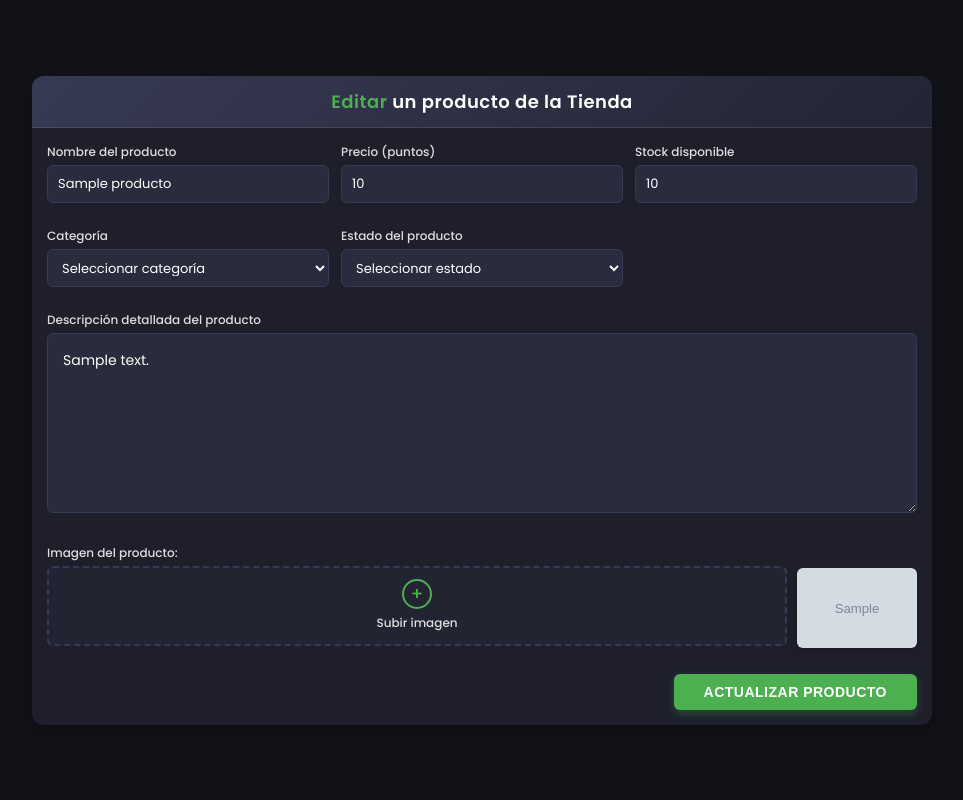
After one commit to naten365/trashcicle-app, a PHP site: page /editar-producto.php?id=1 in a window 1280 px wide. The commit adds this page. Shown: the whole page, without its empty margins (158-1121 px from the left). Run offline with PHP 8.4, Linux system fonts and the light colour scheme; the visitor is signed in with stand-in values (Sample User, id 1); tables that the repository leaves empty or names only in its code hold one stand-in row (values such as "Sample post"); grey boxes marked "Sample" are stand-in pictures.

Commit message:
Funciones princiaples de dashboard del producto

```diff
--- a/src/public/dashboard-products.php
+++ b/src/public/dashboard-products.php
@@ -111,7 +111,7 @@ function totalPuntosClientes(){
                 <h1>Panel de Productos</h1>
                 <div class="page-actions">
                     <button class="btn btn-secondary"><i class="fas fa-download"></i> Exportar</button>
-                    <button class="btn btn-primary" onclick="window.location.href='add-products.php'">
+                    <button class="btn btn-primary"  onclick="window.location.href = 'add-products.php'">
                         <i class="fas fa-plus"></i> Agregar Producto
                     </button>
                 </div>
@@ -182,7 +182,7 @@ function totalPuntosClientes(){
                                     <button class="view-toggle-btn active"><i class="fas fa-list"></i></button>
                                     <button class="view-toggle-btn"><i class="fas fa-th-large"></i></button>
                                 </div>
-                                <button class="btn btn-primary"onclick="window.location.href = 'add-products.php'"><i class="fas fa-plus"></i> Agregar Producto</button>
+                                <button class="btn btn-primary" onclick="window.location.href = 'add-products.php'"><i class="fas fa-plus"></i> Agregar Producto</button>
                             </div>
                         </div>
 
--- /dev/null
+++ b/src/public/editar-producto.php
@@ -0,0 +1,574 @@
+<?php
+session_start();
+include '../connection/conn.php'; // Conexión con PDO
+
+// Obtener el id desde la URL
+if (isset($_GET['id'])) {
+    $id = (int) $_GET['id'];
+
+    // Obtener datos del producto
+    $stmt = $pdo->prepare("SELECT * FROM productos WHERE id_producto = :id");
+    $stmt->execute([':id' => $id]);
+    $producto = $stmt->fetch(PDO::FETCH_ASSOC);
+
+    if (!$producto) {
+        echo "Producto no encontrado.";
+        exit;
+    }
+} else {
+    echo "ID no especificado.";
+    exit;
+}
+
+//Bloque de codigo que se encarga de manejar la actualizacion
+
+if (isset($_POST['actualizar'])) {
+    $nombre = $_POST['nombre_producto']; // Cambiar a 'nombre' para coincidir con el formulario
+    $descripcion = $_POST['descripcion'];
+    $precio = $_POST['precio'];
+    $cantidad = $_POST['stock']; // Cambiar a 'stock' para coincidir con el formulario
+    $categoria = $_POST['categoria']; // Cambiar a 'categoria' para coincidir con el formulario
+    $estado = $_POST['estado']; // Cambiar a 'estado' para coincidir con el formulario
+
+    // Actualizar el producto
+    $sql = "UPDATE productos SET
+        nombre_producto = :nombre,
+        descripcion = :descripcion,
+        precio = :precio,
+        cantidad_stock = :cantidad,
+        categria_producto = :categoria,
+        estado_producto = :estado
+        WHERE id_producto = :id";
+
+    $stmt = $pdo->prepare($sql);
+    $stmt->execute([
+        ':nombre' => $nombre,
+        ':descripcion' => $descripcion,
+        ':precio' => $precio,
+        ':cantidad' => $cantidad,
+        ':categoria' => $categoria,
+        ':estado' => $estado,
+        ':id' => $id
+    ]);
+
+    // Procesamiento de imagen (si se sube una nueva)
+    if (isset($_FILES['imagen']) && $_FILES['imagen']['error'] == 0) {
+        $nombre_imagen = time() . '_' . $_FILES['imagen']['name'];
+        $ruta_destino = 'uploads/' . $nombre_imagen;
+
+        if (move_uploaded_file($_FILES['imagen']['tmp_name'], $ruta_destino)) {
+            // Actualizar solo el campo de imagen
+            $sql_imagen = "UPDATE productos SET imagen_producto = :imagen WHERE id_producto = :id";
+            $stmt_imagen = $pdo->prepare($sql_imagen);
+            $stmt_imagen->execute([
+                ':imagen' => $nombre_imagen,
+                ':id' => $id
+            ]);
+        }
+    }
+
+    // Redirección a la página de productos
+    header("Location: dashboard-products.php");
+    exit;
+}
+?>
+<!DOCTYPE html>
+<html lang="es">
+<head>
+    <meta charset="UTF-8">
+    <meta name="viewport" content="width=device-width, initial-scale=1.0">
+    <title>Editar Producto</title>
+    <style>
+        @import url('https://fonts.googleapis.com/css2?family=Poppins:wght@300;400;500;600;700&display=swap');
+
+        :root {
+            --primary-color: #4CAF50;
+            --primary-hover: #3e9c41;
+            --bg-dark: #121318;
+            --bg-card: #1e1f2b;
+            --text-color: #ffffff;
+            --input-bg: #2a2c3d;
+            --border-color: #373a54;
+            --error-color: #ff5252;
+            --shadow-color: rgba(0, 0, 0, 0.5);
+        }
+
+        * {
+            margin: 0;
+            padding: 0;
+            box-sizing: border-box;
+        }
+
+        body {
+            font-family: 'Poppins', sans-serif;
+            background-color: var(--bg-dark);
+            color: var(--text-color);
+            margin: 0;
+            padding: 10px;
+            min-height: 100vh;
+            display: flex;
+            justify-content: center;
+            align-items: center;
+        }
+
+        .container {
+            width: 100%;
+            max-width: 900px;
+            background-color: var(--bg-card);
+            border-radius: 12px;
+            box-shadow: 0 8px 20px rgba(0, 0, 0, 0.3);
+            overflow: hidden;
+        }
+
+        header {
+            background: linear-gradient(135deg, #373a54, #232534);
+            padding: 12px 20px;
+            border-bottom: 1px solid rgba(255, 255, 255, 0.1);
+        }
+
+        h1 {
+            margin: 0;
+            font-size: 18px;
+            font-weight: 600;
+            text-align: center;
+            letter-spacing: 0.5px;
+        }
+
+        .content {
+            padding: 15px;
+        }
+
+        .form-grid {
+            display: grid;
+            grid-template-columns: repeat(3, 1fr);
+            gap: 12px;
+        }
+
+        .span-2 {
+            grid-column: span 2;
+        }
+
+        .span-3 {
+            grid-column: span 3;
+        }
+
+        .form-group {
+            margin-bottom: 12px;
+        }
+
+        label {
+            display: block;
+            margin-bottom: 4px;
+            font-weight: 500;
+            font-size: 12px;
+            color: rgba(255, 255, 255, 0.85);
+        }
+
+        input[type="text"],
+        input[type="number"],
+        select,
+        textarea {
+            width: 100%;
+            padding: 10px;
+            border: 1px solid var(--border-color);
+            border-radius: 6px;
+            background-color: var(--input-bg);
+            color: var(--text-color);
+            font-size: 13px;
+            font-family: 'Poppins', sans-serif;
+            transition: all 0.3s ease;
+        }
+
+        /* Ajuste para los inputs */
+        input[type="text"],
+        input[type="number"],
+        select {
+            height: 38px;
+        }
+
+        /* Ajuste específico para el textarea - ahora mucho más grande */
+        textarea {
+            height: 180px;
+            resize: vertical;
+            min-height: 150px;
+            padding: 15px;
+            line-height: 1.6;
+            font-size: 14px;
+        }
+
+        input[type="file"] {
+            padding: 8px;
+            border: 1px solid var(--border-color);
+            border-radius: 6px;
+            background-color: var(--input-bg);
+            color: var(--text-color);
+            font-size: 13px;
+            cursor: pointer;
+            height: 38px;
+        }
+
+        input:focus,
+        select:focus,
+        textarea:focus,
+        input[type="file"]:focus {
+            outline: none;
+            border-color: var(--primary-color);
+            box-shadow: 0 0 0 2px rgba(76, 175, 80, 0.15);
+        }
+
+        button {
+            background-color: var(--primary-color);
+            color: white;
+            border: none;
+            padding: 10px 0;
+            width: 100%;
+            font-size: 14px;
+            font-weight: 600;
+            border-radius: 6px;
+            cursor: pointer;
+            transition: all 0.3s ease;
+            letter-spacing: 0.5px;
+            text-transform: uppercase;
+            box-shadow: 0 4px 8px rgba(76, 175, 80, 0.3);
+        }
+
+        button:hover {
+            background-color: var(--primary-hover);
+            transform: translateY(-1px);
+            box-shadow: 0 5px 12px rgba(76, 175, 80, 0.4);
+        }
+
+        button:active {
+            transform: translateY(0);
+        }
+
+        .image-section {
+            display: flex;
+            gap: 10px;
+            align-items: center;
+        }
+
+        .file-input-container {
+            flex: 1;
+            position: relative;
+        }
+
+        .file-input-label {
+            display: flex;
+            align-items: center;
+            justify-content: center;
+            border: 2px dashed var(--border-color);
+            border-radius: 6px;
+            padding: 15px 10px;
+            text-align: center;
+            cursor: pointer;
+            transition: all 0.3s ease;
+            background-color: rgba(58, 61, 77, 0.2);
+            height: 80px;
+        }
+
+        .file-input-label:hover {
+            border-color: var(--primary-color);
+            background-color: rgba(76, 175, 80, 0.05);
+        }
+
+        .file-input-text {
+            font-size: 12px;
+            display: flex;
+            flex-direction: column;
+            align-items: center;
+        }
+
+        input[type="file"] {
+            position: absolute;
+            top: 0;
+            left: 0;
+            width: 100%;
+            height: 100%;
+            opacity: 0;
+            cursor: pointer;
+        }
+
+        .image-preview {
+            width: 120px;
+            height: 80px;
+            object-fit: cover;
+            border-radius: 6px;
+            box-shadow: 0 3px 10px rgba(0, 0, 0, 0.15);
+        }
+
+        .error-message {
+            color: var(--error-color);
+            font-size: 11px;
+            margin-top: 3px;
+            display: none;
+            font-weight: 500;
+        }
+
+        .success-message {
+            background-color: rgba(76, 175, 80, 0.1);
+            color: var(--primary-color);
+            padding: 8px;
+            border-radius: 6px;
+            margin-bottom: 10px;
+            display: none;
+            font-weight: 500;
+            font-size: 12px;
+            border-left: 3px solid var(--primary-color);
+        }
+
+        .plus-icon {
+            font-size: 18px;
+            margin-bottom: 5px;
+            color: var(--primary-color);
+            display: inline-block;
+            height: 30px;
+            width: 30px;
+            line-height: 26px;
+            border-radius: 50%;
+            border: 2px solid var(--primary-color);
+        }
+
+        .actions {
+            display: flex;
+            justify-content: flex-end;
+            margin-top: 12px;
+        }
+
+        .actions button {
+            width: auto;
+            padding: 10px 30px;
+        }
+
+        @keyframes shake {
+            0%, 100% {transform: translateX(0);}
+            10%, 30%, 50%, 70%, 90% {transform: translateX(-5px);}
+            20%, 40%, 60%, 80% {transform: translateX(5px);}
+        }
+    </style>
+</head>
+<body>
+    <div class="container">
+        <header>
+            <h1><span style="color: var(--primary-color);">Editar</span> un producto de la Tienda</h1>
+        </header>
+
+        <div class="content">
+            <div id="successMessage" class="success-message">
+                ✅ Producto actualizado correctamente
+            </div>
+
+            <form id="editProductForm" action="editar-producto.php?id=<?php echo $id; ?>" method="POST" enctype="multipart/form-data">
+    <div class="form-grid">
+        <!-- Primera fila -->
+        <div class="form-group">
+            <label for="nombre">Nombre del producto</label>
+            <input type="text" id="nombre" name="nombre_producto" value="<?php echo $producto['nombre_producto']?>" required>
+            <div id="nombreError" class="error-message">⚠️ El nombre es obligatorio</div>
+        </div>
+
+        <div class="form-group">
+            <label for="precio">Precio (puntos)</label>
+            <input type="number" id="precio" name="precio" value="<?php echo $producto['precio']?>" min="0" step="0.01" required>
+            <div id="precioError" class="error-message">⚠️ El precio debe ser mayor que 0</div>
+        </div>
+
+        <div class="form-group">
+            <label for="stock">Stock disponible</label>
+            <input type="number" id="stock" name="stock" value="<?php echo $producto['cantidad_stock']?>" min="0" required>
+            <div id="stockError" class="error-message">⚠️ El stock debe ser ≥ 0</div>
+        </div>
+
+        <!-- Segunda fila -->
+        <div class="form-group">
+            <label for="categoria">Categoría</label>
+            <select id="categoria" name="categoria" required>
+                <option value="">Seleccionar categoría</option>
+                <option value="otros" <?php if ($producto['categria_producto'] == 'otros') echo 'selected'; ?>>otros</option>
+                <option value="Plastico" <?php if ($producto['categria_producto'] == 'Plastico') echo 'selected'; ?>>Plastico</option>
+                <option value="Organico" <?php if ($producto['categria_producto'] == 'Organico') echo 'selected'; ?>>Organico</option>
+                <option value="Carton_paper" <?php if ($producto['categria_producto'] == 'Carton_paper') echo 'selected'; ?>>Carton o Paper</option>
+            </select>
+            <div id="categoriaError" class="error-message">⚠️ Seleccione una categoría</div>
+        </div>
+
+        <div class="form-group">
+            <label for="estado">Estado del producto</label>
+            <select id="estado" name="estado" required>
+                <option value="">Seleccionar estado</option>
+                <option value="Disponible" <?php if ($producto['estado_producto'] == 'Disponible') echo 'selected'; ?>>Disponible</option>
+                <option value="Agotado" <?php if ($producto['estado_producto'] == 'Agotado') echo 'selected'; ?>>Agotado</option>
+                <option value="Pendiente" <?php if ($producto['estado_producto'] == 'Pendiente') echo 'selected'; ?>>Pendiente</option>
+            </select>
+            <div id="estadoError" class="error-message">⚠️ Seleccione un estado</div>
+        </div>
+
+        <div class="form-group span-3">
+            <label for="descripcion">Descripción detallada del producto</label>
+            <textarea id="descripcion" name="descripcion" required placeholder="Ingrese una descripción completa del producto incluyendo características, beneficios, materiales, etc."><?php echo $producto['descripcion']?></textarea>
+            <div id="descripcionError" class="error-message">⚠️ La descripción es obligatoria</div>
+        </div>
+
+        <!-- Tercera fila - para la imagen -->
+        <div class="form-group span-3">
+            <label>Imagen del producto:</label>
+            <div class="image-section">
+                <div class="file-input-container">
+                    <label for="imagen" class="file-input-label">
+                        <div class="file-input-text">
+                            <span class="plus-icon">+</span>
+                            <p>Subir imagen</p>
+                        </div>
+                    </label>
+                    <input type="file" id="imagen" name="imagen" accept="image/*">
+                </div>
+                <img src="uploads/<?php echo $producto['imagen_producto']?>" alt="Vista previa" class="image-preview" id="imagePreview">
+                <div id="imagenError" class="error-message">⚠️ La imagen es obligatoria</div>
+            </div>
+        </div>
+    </div>
+
+    <div class="actions">
+        <button type="submit" name="actualizar" value="1">ACTUALIZAR PRODUCTO</button>
+    </div>
+</form>
+        </div>
+    </div>
+
+    <script>
+
+       ocument.addEventListener('DOMContentLoaded', function() {
+    const form = document.getElementById('editProductForm');
+    const fileInput = document.getElementById('imagen');
+    const imagePreview = document.getElementById('imagePreview');
+    const successMessage = document.getElementById('successMessage');
+
+    // Variables para validación
+    let imagenCargada = true; // Asumimos que ya hay una imagen cargada
+
+    // Efecto hover para los campos
+    const inputElements = document.querySelectorAll('input, select, textarea');
+    inputElements.forEach(input => {
+        input.addEventListener('focus', function() {
+            this.parentElement.classList.add('focused');
+        });
+
+        input.addEventListener('blur', function() {
+            this.parentElement.classList.remove('focused');
+        });
+    });
+
+    // Procesar la carga de imagen
+    fileInput.addEventListener('change', function(e) {
+        if (this.files && this.files[0]) {
+            imagenCargada = true;
+            document.getElementById('imagenError').style.display = 'none';
+
+            // Mostrar vista previa
+            const reader = new FileReader();
+            reader.onload = function(e) {
+                imagePreview.src = e.target.result;
+                imagePreview.style.opacity = '0.6';
+                setTimeout(() => {
+                    imagePreview.style.opacity = '1';
+                }, 500);
+            }
+            reader.readAsDataURL(this.files[0]);
+        }
+    });
+
+    // Validación del formulario con animación
+    form.addEventListener('submit', function(event) {
+        // Validamos el formulario pero NO prevenimos el envío por defecto todavía
+
+        // Animación del botón
+        const submitButton = this.querySelector('button[type="submit"]');
+        submitButton.innerHTML = 'PROCESANDO...';
+
+        // Resetear mensajes de error
+        const errorElements = document.querySelectorAll('.error-message');
+        errorElements.forEach(error => error.style.display = 'none');
+
+        let isValid = true;
+
+        // Validación de Nombre
+        const nombre = document.getElementById('nombre').value.trim();
+        if (!nombre) {
+            document.getElementById('nombreError').style.display = 'block';
+            animarCampoError('nombre');
+            isValid = false;
+        }
+
+        // Validación de Precio
+        const precio = parseFloat(document.getElementById('precio').value);
+        if (isNaN(precio) || precio <= 0) {
+            document.getElementById('precioError').style.display = 'block';
+            animarCampoError('precio');
+            isValid = false;
+        }
+
+        // Validación de Categoría
+        const categoria = document.getElementById('categoria').value;
+        if (!categoria) {
+            document.getElementById('categoriaError').style.display = 'block';
+            animarCampoError('categoria');
+            isValid = false;
+        }
+
+        // Validación de Stock
+        const stock = parseInt(document.getElementById('stock').value);
+        if (isNaN(stock) || stock < 0 || !Number.isInteger(stock)) {
+            document.getElementById('stockError').style.display = 'block';
+            animarCampoError('stock');
+            isValid = false;
+        }
+
+        // Validación de Estado
+        const estado = document.getElementById('estado').value;
+        if (!estado) {
+            document.getElementById('estadoError').style.display = 'block';
+            animarCampoError('estado');
+            isValid = false;
+        }
+
+        // Validación de Descripción
+        const descripcion = document.getElementById('descripcion').value.trim();
+        if (!descripcion) {
+            document.getElementById('descripcionError').style.display = 'block';
+            animarCampoError('descripcion');
+            isValid = false;
+        }
+
+        // Si no es válido, prevenir el envío
+        if (!isValid) {
+            event.preventDefault();
+            // Restaurar el botón después de un tiempo
+            setTimeout(() => {
+                submitButton.innerHTML = 'ACTUALIZAR PRODUCTO';
+                submitButton.disabled = false;
+            }, 1000);
+        } else {
+            // Si es válido, permitir que el formulario se envíe normalmente
+            // No hacemos nada y dejamos que el formulario se envíe al servidor PHP
+
+            // También podríamos mostrar un mensaje temporal de "Enviando..."
+            successMessage.style.display = 'block';
+            successMessage.textContent = '⏳ Enviando datos al servidor...';
+        }
+    });
+
+    // Función para animar campo con error
+    function animarCampoError(inputId) {
+        const elemento = document.getElementById(inputId);
+        elemento.style.borderColor = 'var(--error-color)';
+        elemento.style.animation = 'shake 0.5s';
+
+        setTimeout(() => {
+            elemento.style.animation = '';
+            elemento.style.borderColor = 'var(--border-color)';
+        }, 500);
+    }
+});
+    </script>
+</body>
+</html>
```
Also changed, not shown: src/public/eliminar-producto.php (added, +33 -0 lines), src/public/uploads/1745898045_Services (1).png (added), src/public/uploads/1745956297_Casio-W-800H-reloj-15 (1).jpg (added), src/public/uploads/6810261aae638_Aviso.jpg (added), src/public/uploads/681027ff31427_Aviso.jpg (added), src/public/uploads/681049e995183_Aviso.jpg (added).
